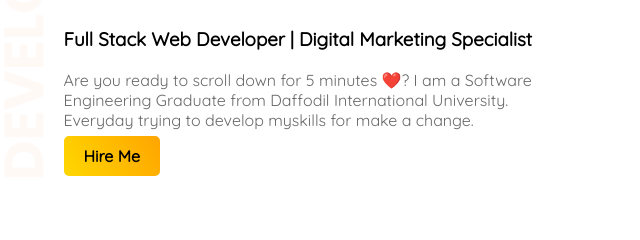
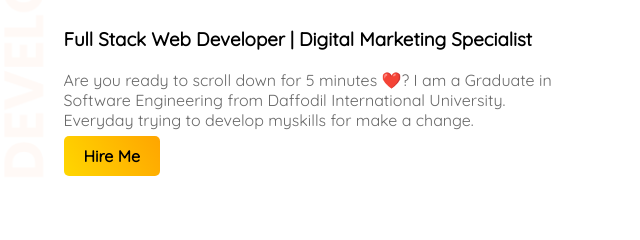
Before and after one commit to joyoanta/portfolio, a plain HTML site: page index.html in a window 1280 px wide. Shown: the part 182-422 px from the top of the page, 26-666 px from the left. Drawn offline with Linux system fonts and the light colour scheme.

Commit message:
Sentence correcton

```diff
--- a/index.html
+++ b/index.html
@@ -15,7 +15,7 @@
         <div class="half-width">
             <h1>Welcome To <br><span class="highlights">Joyoanta's</span> Portfolio</h1>
             <h3>Full Stack Web Developer | Digital Marketing Specialist</h3>
-            <p>Are you ready to scroll down for 5 minutes ❤️? I am a Software Engineering Graduate from Daffodil International University.
+            <p>Are you ready to scroll down for 5 minutes ❤️? I am a Graduate in Software Engineering from Daffodil International University.
             Everyday trying to develop myskills for make a change.</p>
             <a class="link-button" target="_blank" href="https://www.linkedin.com/in/joyoanta/">Hire Me</a>
         </div>
@@ -77,6 +77,5 @@
         <p>© <a href="http://joyoanta.me/">Joyoanta Banik</a> 2020 | All Rights Reserved</p>
     </footer>
 
-
 </body>
 </html>
```
